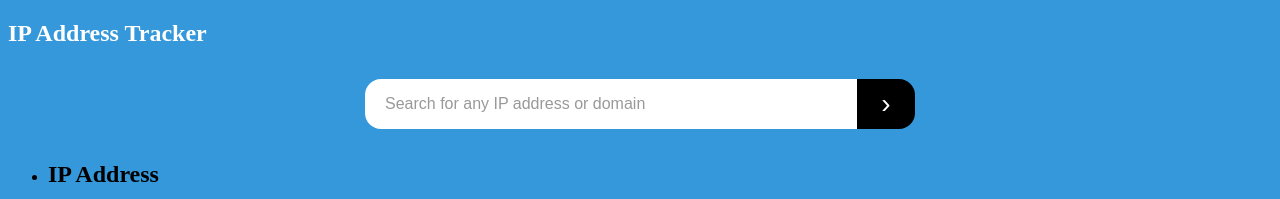
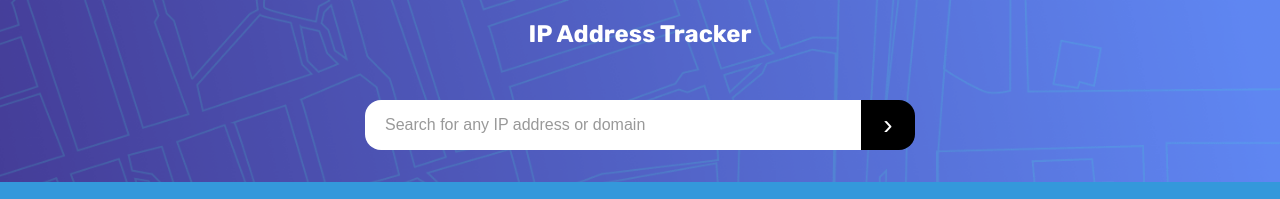
Before and after one commit to shanosha/mod-7, a website built with Vite: page index.html in a window 1280 px wide. Shown: the top 199 px of the page. Built offline with nearby package versions, Linux system fonts and the light colour scheme; some packages are replaced by stand-ins of ours; no server answers.

Commit message:
feature/css styling of header

```diff
--- a/index.html
+++ b/index.html
@@ -5,11 +5,15 @@
     <meta name="viewport" content="width=device-width, initial-scale=1.0">
     <title>Mod 7</title>
 
+    <link rel="preconnect" href="https://fonts.googleapis.com">
+    <link rel="preconnect" href="https://fonts.gstatic.com" crossorigin>
+    <link href="https://fonts.googleapis.com/css2?family=Rubik:ital,wght@0,300..900;1,300..900&display=swap" rel="stylesheet">
+
     <script src="src/main.js" type="module" defer></script>
 </head>
 <body>
     <main>
-        <section>
+        <section id="form">
 
             <h1>IP Address Tracker</h1>
 
--- a/src/style/style.scss
+++ b/src/style/style.scss
@@ -1,5 +1,18 @@
+body {
+    margin: 0;
+  font-family: "Rubik", sans-serif;
+  font-optical-sizing: auto;
+  /* font-weight: <weight>; */
+  font-style: normal;
+}
 #map { height: 400px; }
-
+#form {
+  display: flex;
+  flex-direction: column;
+  align-items: center;
+  background: url("../../images/pattern-bg-desktop.png") no-repeat;
+  background-size: cover;
+}
 #searchForm {
   display: flex;
   width: 100%;
@@ -21,7 +34,7 @@
   }
 
   button {
-    width: 58px;
+    width: 54px;
     background: #000;
     border: none;
     cursor: pointer;
```
